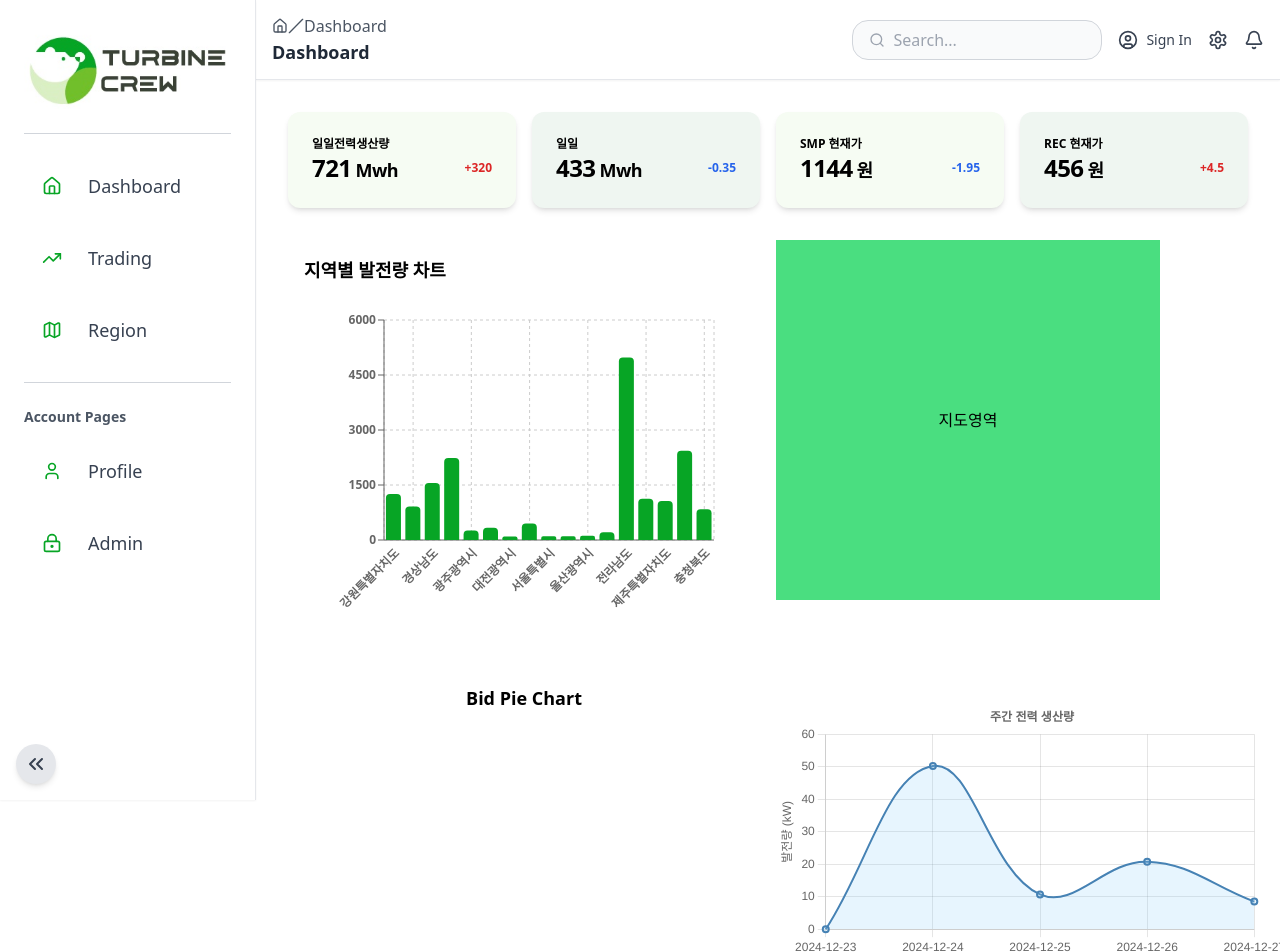
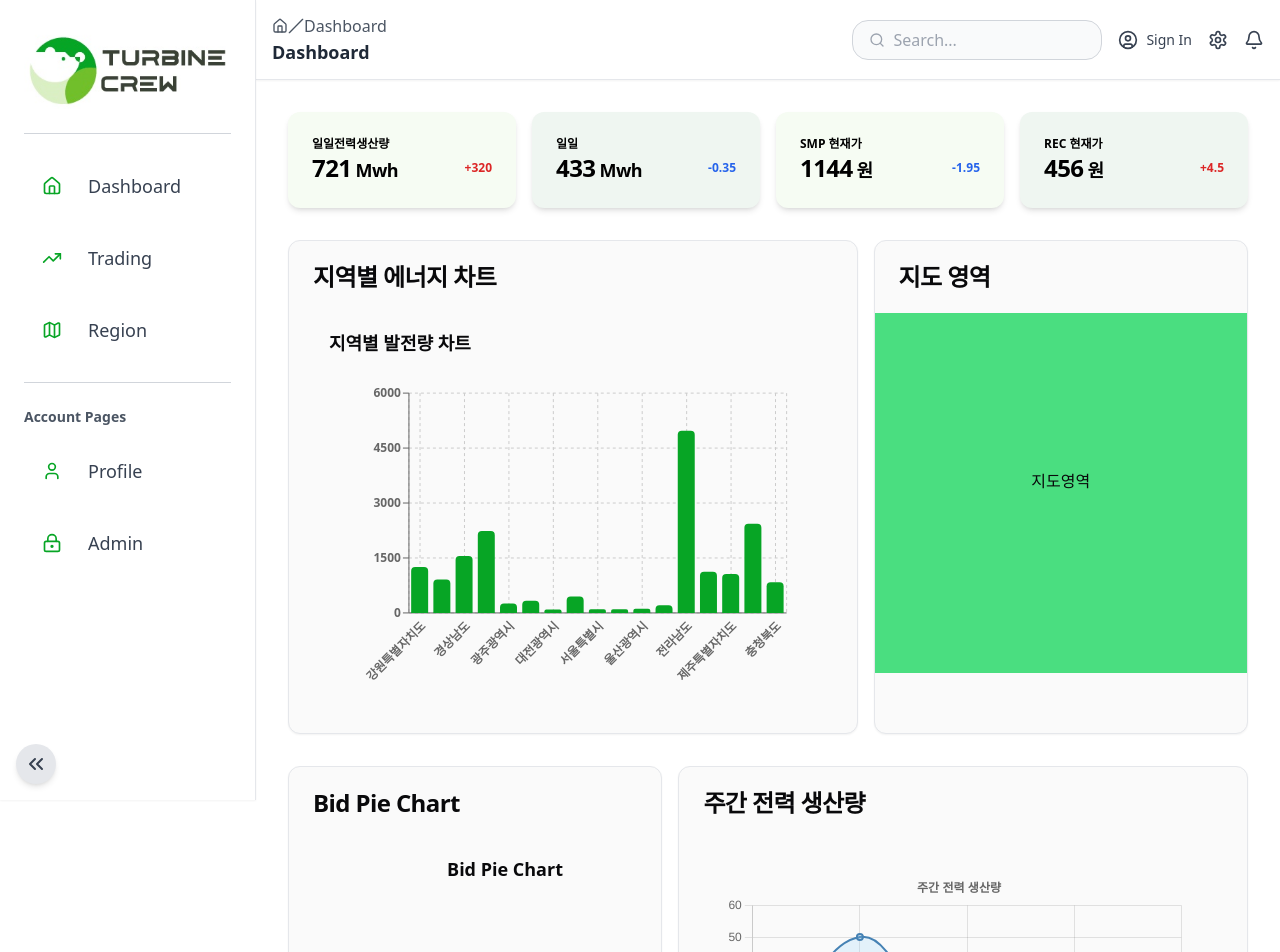
Before and after one commit to turbinecrew/turbin_electrical, a Next.js app: page / in a window 1280 px wide. Shown: the top 952 px of the page. Built offline with nearby package versions, Linux system fonts and the light colour scheme.

Commit message:
🎨: 카드 컴포넌트 페이지에 넣어서 차트 레이아웃 구성

```diff
--- a/src/app/(main)/page.tsx
+++ b/src/app/(main)/page.tsx
@@ -2,6 +2,13 @@ import { MiniCard } from "@/common/components/card"
 import { BidPieChart } from "@/features/realtime/components/chart/bid-pie-chart"
 import WeeklyPowerChart from "@/features/realtime/components/chart/weekly-power-chart"
 import { RegionalEnergyChart } from "@/features/region/components/RegionalEnergyChart"
+
+import {
+	Card,
+	CardHeader,
+	CardTitle,
+	CardContent,
+} from "@/shadcn/components/card"
 
 export default function Home() {
 	const miniCardDatas = [
@@ -41,6 +48,7 @@ export default function Home() {
 
 	return (
 		<div className="flex flex-col gap-8 p-8">
+			{/* Mini Cards */}
 			<div className="grid grid-cols-4 gap-4">
 				{miniCardDatas.map((item, index) => (
 					<MiniCard
@@ -55,16 +63,46 @@ export default function Home() {
 				))}
 			</div>
 
-			<div className="grid grid-cols-2 gap-4">
-				<RegionalEnergyChart />
-				<div className="flex h-[45vh] w-[30vw] items-center justify-center bg-green-400">
-					지도영역
-				</div>
+			{/* Regional Energy Chart and Map */}
+			<div className="grid grid-cols-5 gap-4">
+				<Card className="col-span-3">
+					<CardHeader>
+						<CardTitle>지역별 에너지 차트</CardTitle>
+					</CardHeader>
+					<CardContent>
+						<RegionalEnergyChart />
+					</CardContent>
+				</Card>
+
+				<Card className="col-span-2">
+					<CardHeader>
+						<CardTitle>지도 영역</CardTitle>
+					</CardHeader>
+					<CardContent className="flex h-[45vh] items-center justify-center bg-green-400">
+						지도영역
+					</CardContent>
+				</Card>
 			</div>
 
-			<div className="grid grid-cols-2 gap-4">
-				<BidPieChart />
-				<WeeklyPowerChart />
+			{/* Bid Pie Chart and Weekly Power Chart */}
+			<div className="grid grid-cols-5 gap-4">
+				<Card className="col-span-2">
+					<CardHeader>
+						<CardTitle>Bid Pie Chart</CardTitle>
+					</CardHeader>
+					<CardContent>
+						<BidPieChart />
+					</CardContent>
+				</Card>
+
+				<Card className="col-span-3">
+					<CardHeader>
+						<CardTitle>주간 전력 생산량</CardTitle>
+					</CardHeader>
+					<CardContent>
+						<WeeklyPowerChart />
+					</CardContent>
+				</Card>
 			</div>
 		</div>
 	)
```
